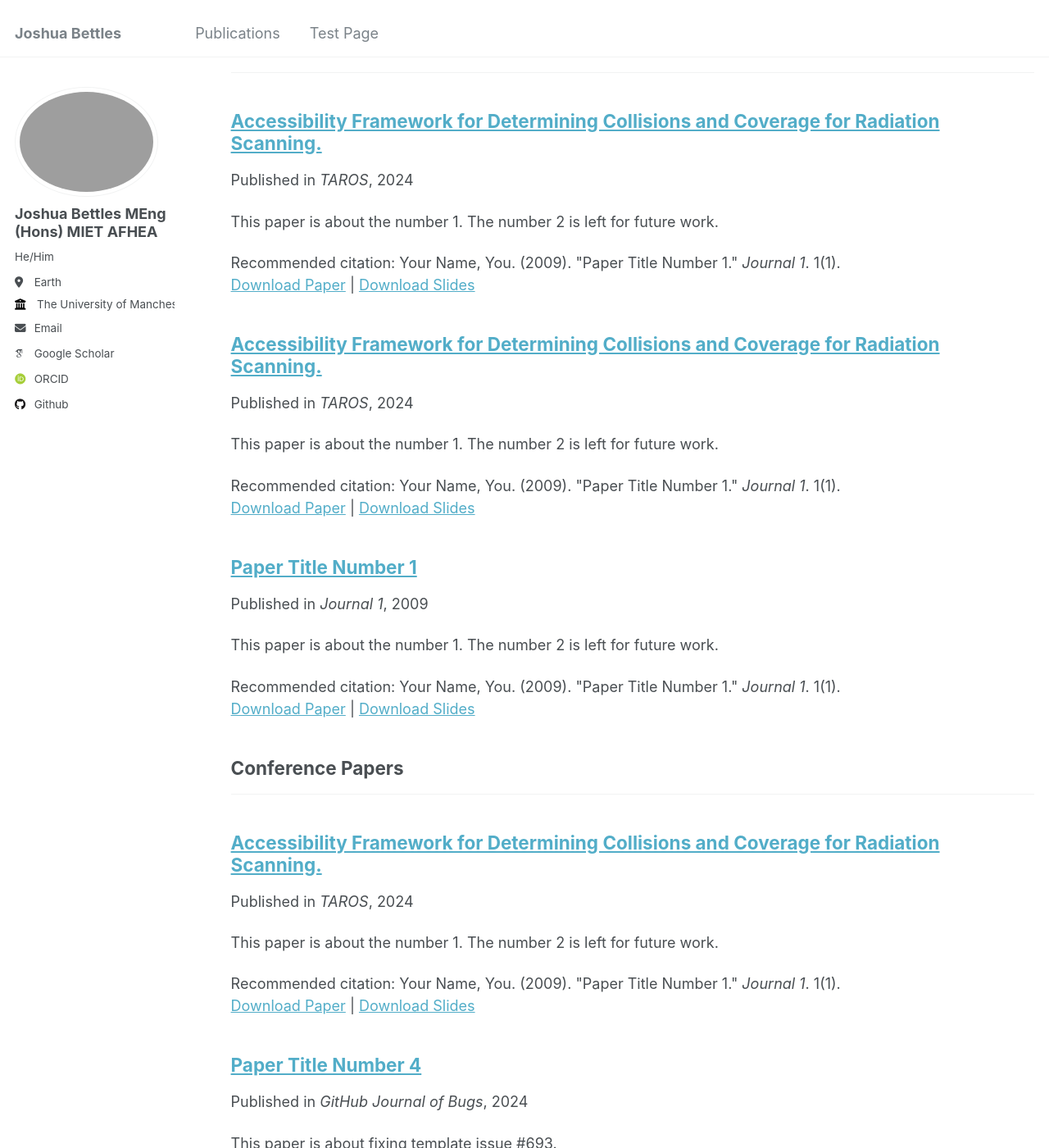
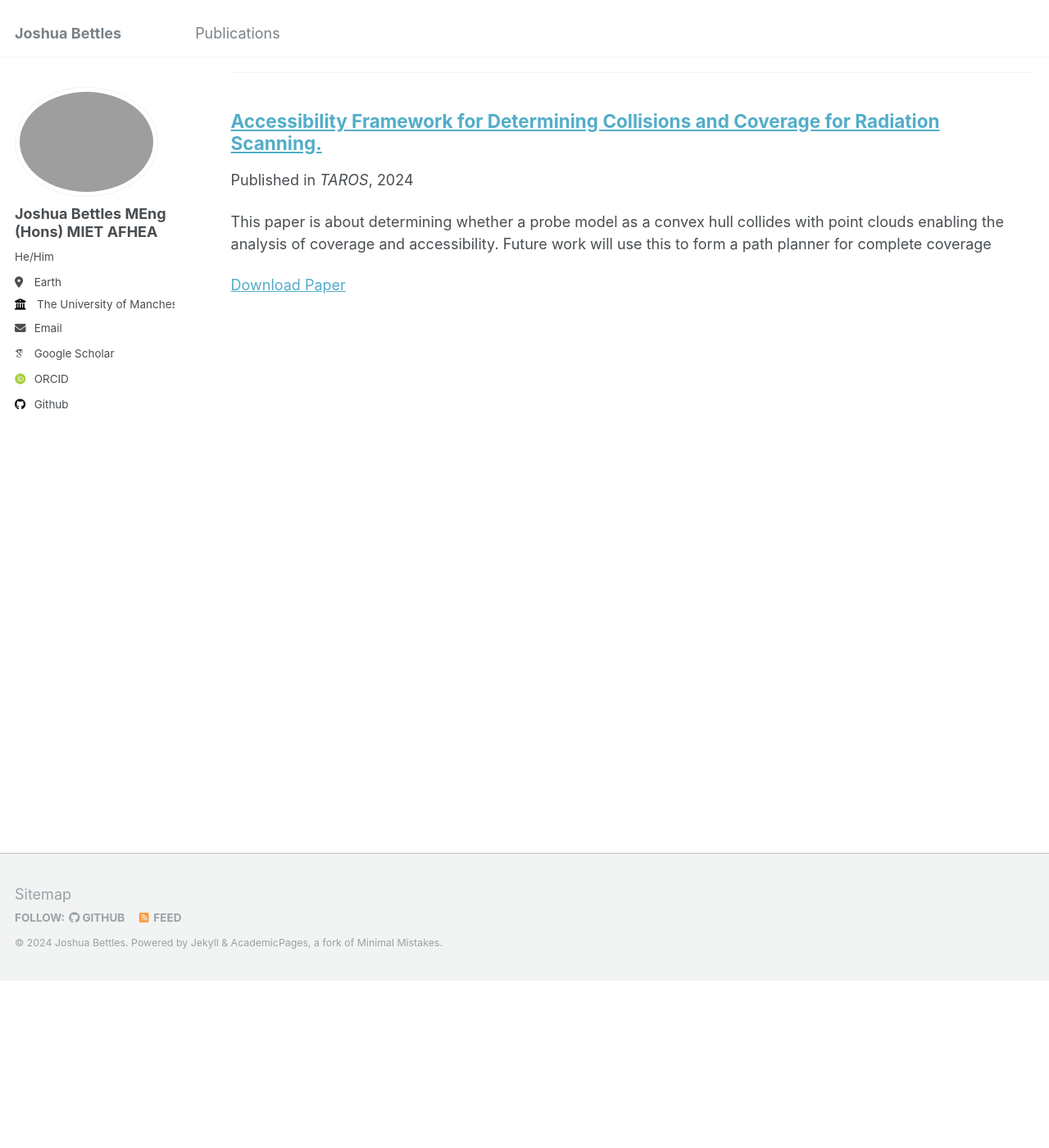
Before and after one commit to Joshua-Bettles/joshua-bettles.github.io, a Jekyll site: the page built from _pages/publications.html, in a window 1280 px wide and 1400 px high, scrolled down 204 px. Shown: the whole window at 82% size. Built offline with Jekyll 4.4.1, drawn with Linux system fonts in a browser that asks for light colours; some web fonts are replaced; some of the changed text lies outside the part shown.

Commit message:
Publication and test page

```diff
--- a/_data/navigation.yml
+++ b/_data/navigation.yml
@@ -8,8 +8,8 @@
   - title: "Publications"
     url: /publications/
 
-  - title: "Test Page"
-    url: /test_page/
+#  - title: "Test Page"
+#    url: /test_page/
 
 #  - title: "Talks"
 #    url: /talks/
--- a/_publications/2009-10-01-paper-title-number-1.md
+++ /dev/null
@@ -1,14 +0,0 @@
----
-title: "Paper Title Number 1"
-collection: publications
-category: manuscripts
-permalink: /publication/2009-10-01-paper-title-number-1
-excerpt: 'This paper is about the number 1. The number 2 is left for future work.'
-date: 2009-10-01
-venue: 'Journal 1'
-slidesurl: 'http://academicpages.github.io/files/slides1.pdf'
-paperurl: 'http://academicpages.github.io/files/paper1.pdf'
-citation: 'Your Name, You. (2009). &quot;Paper Title Number 1.&quot; <i>Journal 1</i>. 1(1).'
----
-
-The contents above will be part of a list of publications, if the user clicks the link for the publication than the contents of section will be rendered as a full page, allowing you to provide more information about the paper for the reader. When publications are displayed as a single page, the contents of the above "citation" field will automatically be included below this section in a smaller font.
--- a/_publications/2024-02-17-paper-title-number-4.md
+++ /dev/null
@@ -1,13 +0,0 @@
----
-title: "Paper Title Number 4"
-collection: publications
-category: conferences
-permalink: /publication/2024-02-17-paper-title-number-4
-excerpt: 'This paper is about fixing template issue #693.'
-date: 2024-02-17
-venue: 'GitHub Journal of Bugs'
-paperurl: 'http://academicpages.github.io/files/paper3.pdf'
-citation: 'Your Name, You. (2024). &quot;Paper Title Number 3.&quot; <i>GitHub Journal of Bugs</i>. 1(3).'
----
-
-The contents above will be part of a list of publications, if the user clicks the link for the publication than the contents of section will be rendered as a full page, allowing you to provide more information about the paper for the reader. When publications are displayed as a single page, the contents of the above "citation" field will automatically be included below this section in a smaller font.
--- a/_publications/2024-08-24-Accessibility-TAROS-2024-2.md
+++ /dev/null
@@ -1,13 +0,0 @@
----
-title: "Accessibility Framework for Determining Collisions and Coverage for Radiation Scanning."
-collection: publications
-category: manuscripts
-permalink: /publication/2024-08-24-Accessibility-TAROS-2024-2
-excerpt: 'This paper is about the number 1. The number 2 is left for future work.'
-date: 2024-08-24
-venue: 'TAROS'
-slidesurl: 'http://joshua-bettles.github.io/files/TAROS_Presentation_2024.pdf'
-paperurl: 'http://joshua-bettles.github.io/files/paper1.pdf'
-citation: 'Your Name, You. (2009). &quot;Paper Title Number 1.&quot; <i>Journal 1</i>. 1(1).'
----
-test abstract
--- a/_publications/2024-08-24-Accessibility-TAROS-2024-3.md
+++ /dev/null
@@ -1,13 +0,0 @@
----
-title: "Accessibility Framework for Determining Collisions and Coverage for Radiation Scanning."
-collection: publications
-category: manuscripts
-permalink: /publication/2024-08-24-Accessibility-TAROS-2024-3
-excerpt: 'This paper is about the number 1. The number 2 is left for future work.'
-date: 2024-08-24
-venue: 'TAROS'
-slidesurl: 'http://joshua-bettles.github.io/files/TAROS_Presentation_2024.pdf'
-paperurl: 'http://joshua-bettles.github.io/files/paper1.pdf'
-citation: 'Your Name, You. (2009). &quot;Paper Title Number 1.&quot; <i>Journal 1</i>. 1(1).'
----
-test abstract
--- a/_publications/2024-08-24-Accessibility-TAROS-2024.md
+++ b/_publications/2024-08-24-Accessibility-TAROS-2024.md
@@ -3,11 +3,10 @@
 collection: publications
 category: conferences
 permalink: /publication/2024-08-24-Accessibility-TAROS-2024
-excerpt: 'This paper is about the number 1. The number 2 is left for future work.'
+excerpt: 'This paper is about determining whether a probe model as a convex hull collides with point clouds enabling the analysis of coverage and accessibility. Future work will use this to form a path planner for complete coverage'
 date: 2024-08-24
 venue: 'TAROS'
 slidesurl: 'http://joshua-bettles.github.io/files/TAROS_Presentation_2024.pdf'
 paperurl: 'http://joshua-bettles.github.io/files/paper1.pdf'
-citation: 'Your Name, You. (2009). &quot;Paper Title Number 1.&quot; <i>Journal 1</i>. 1(1).'
 ---
-test abstract
+Radioactive contamination monitoring is an important part of radiological protection. Automation of surface monitoring poses difficulties, with a major challenge being determining the coverage of a radiation probe over an object in close proximity without collision. We propose a new accessibility framework to determine if radiation probes, modelled as convex hulls, collide with 3D point clouds representing the objects. We explain how to structure and analyze point clouds to extract properties such as the surface normal for each point. Our method for approximating radiation probes is demonstrated using the BP4 probe. This approach models both the probe and the sensor&apos;s effective scan volume with geometric primitives, providing a computationally efficient way to detect collisions with flat surfaces. The accessibility assessment builds on common methods within computer science for determining intersections. A laptop in various positions was used to demonstrate that the framework can efficiently categorise points as accessible or inaccessible, identifying unscannable regions. The output of this framework can then be used to plan collision-free paths over objects and will be the foundation of a robotic survey assistant.
--- a/markdown_generator/publications.py
+++ b/markdown_generator/publications.py
@@ -93,7 +93,8 @@
     if len(str(item.paper_url)) > 5:
         md += "\npaperurl: '" + item.paper_url + "'"
 
-    md += "\ncitation: '" + html_escape(item.citation) + "'"
+    if len(str(item.citation)) > 5:
+    	md += "\ncitation: '" + html_escape(item.citation) + "'"
 
     md += "\n---"
 
```
Also changed, not shown: markdown_generator/publications.tsv (+1 -3 lines).
